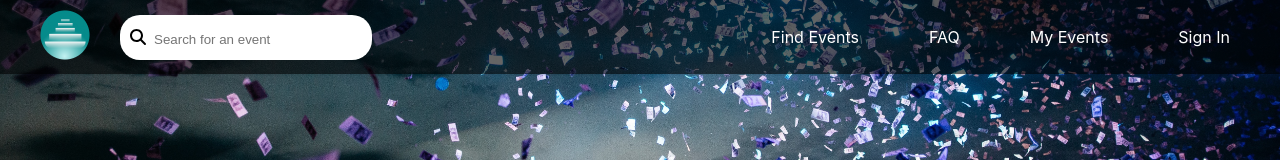
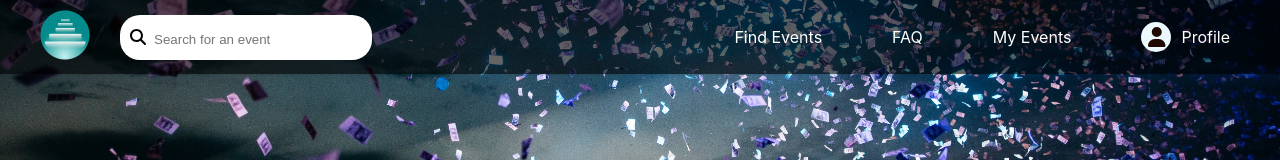
Before and after one commit to hodoabdirizak/CPS714-F2023, a React (Create React App) app in the folder front_end/: page / in a window 1280 px wide. Shown: the top 160 px of the page. Built offline with nearby package versions, Linux system fonts and the light colour scheme.

Commit message:
Added profile link to dashboard

```diff
--- a/front_end/public/index.html
+++ b/front_end/public/index.html
@@ -24,7 +24,7 @@
       work correctly both with client-side routing and a non-root public URL.
       Learn how to configure a non-root public URL by running `npm run build`.
     -->
-    <title>React App</title>
+    <title>EventEasy</title>
   </head>
   <body>
     <noscript>You need to enable JavaScript to run this app.</noscript>
--- a/front_end/src/components/Navbar.css
+++ b/front_end/src/components/Navbar.css
@@ -46,13 +46,34 @@
     display: flex;
     margin: 0;
     padding: 0;
+    align-items: center;
   }
 
   .nav-items li {
     margin-right: 70px;
+    justify-content: center;
+    align-items: center;
   }
 
   .nav-items a {
     color: white;
     text-decoration: none;
   }
+
+  .profile-item a {
+    display: flex;
+    align-items: center;
+    gap: 10px;
+    margin: 0;
+    padding: 0;
+  }
+
+  .profile-icon {
+    width: 30px;
+    height: 30px;
+    background-color: #EBF8FE;
+    border-radius: 50%;
+    display: flex;
+    justify-content: center;
+    align-items: center;
+  }
--- a/front_end/src/components/Navbar.js
+++ b/front_end/src/components/Navbar.js
@@ -3,10 +3,10 @@
 import React  from 'react';
 import logo from '../assets/logo.png';
 import { FontAwesomeIcon } from '@fortawesome/react-fontawesome'
-import { faSearch } from '@fortawesome/free-solid-svg-icons'
+import { faSearch, faUser } from '@fortawesome/free-solid-svg-icons'
 import './Navbar.css';
 
-function Navbar() {
+function Navbar({ isLoggedIn=true }) {
     return (
       <div className="navbar">
         <div className="left-section">
@@ -27,7 +27,15 @@ function Navbar() {
             <li><a href="/">Find Events</a></li>
             <li><a href="/">FAQ</a></li>
             <li><a href="/">My Events</a></li>
-            <li> <a href="/login">Sign In</a></li>
+            <li className="profile-item">
+              <a href="/profile">
+                <div className="profile-icon">
+                  <FontAwesomeIcon icon={faUser} size="lg" style={{ color: "#1e0900" }} />
+                </div>
+                Profile
+              </a>
+            </li>
+            {/* <li><a href="/login">Sign In</a></li> */}
         </ul>
       </div>
     );
--- a/front_end/src/pages/HomePage.js
+++ b/front_end/src/pages/HomePage.js
@@ -1,11 +1,13 @@
 // pages/HomePage.js
 
+// import React, { useState } from 'react';
 import Navbar from '../components/Navbar';
 import CoverPhoto from '../assets/images/CoverPhoto.jpeg';
 import EventCard from '../components/EventCard';
 import './HomePage.css';
 
-/* dummy data */
+/* dummy data
+need to retrieve this data from backend */
 const events = [
     {
       id: 1,
@@ -39,9 +41,12 @@ const events = [
 
 
 export const HomePage = () => {
+    // const [isLoggedIn] = useState(false);
+
     return (
         <div className='home-page-container'>
-            <Navbar />
+            {/* <Navbar isLoggedIn={isLoggedIn} /> */}
+            <Navbar/>
             <div className='background-image'>
                 <img src={CoverPhoto} alt=''/>
             </div>
--- a/front_end/src/pages/LoginPage.js
+++ b/front_end/src/pages/LoginPage.js
@@ -2,7 +2,7 @@
 import React, { useState } from 'react';
 import './LoginPage.css';
 
-export const LoginPage = () => {
+export const LoginPage = ({ setIsLoggedIn }) => {
     const [username, setUsername] = useState('');
   const [password, setPassword] = useState('');
 
@@ -11,6 +11,7 @@ export const LoginPage = () => {
     // Add your authentication logic here
     if(username === "Admin" && password === "Admin"){
       alert("Successfull Login");
+      setIsLoggedIn(true);
     }
     else{
       alert("Invalid/Incorrect Username or Password");
```
Also changed, not shown: front_end/public/manifest.json, 1 other file (tests, documents, lock files or other folders).
